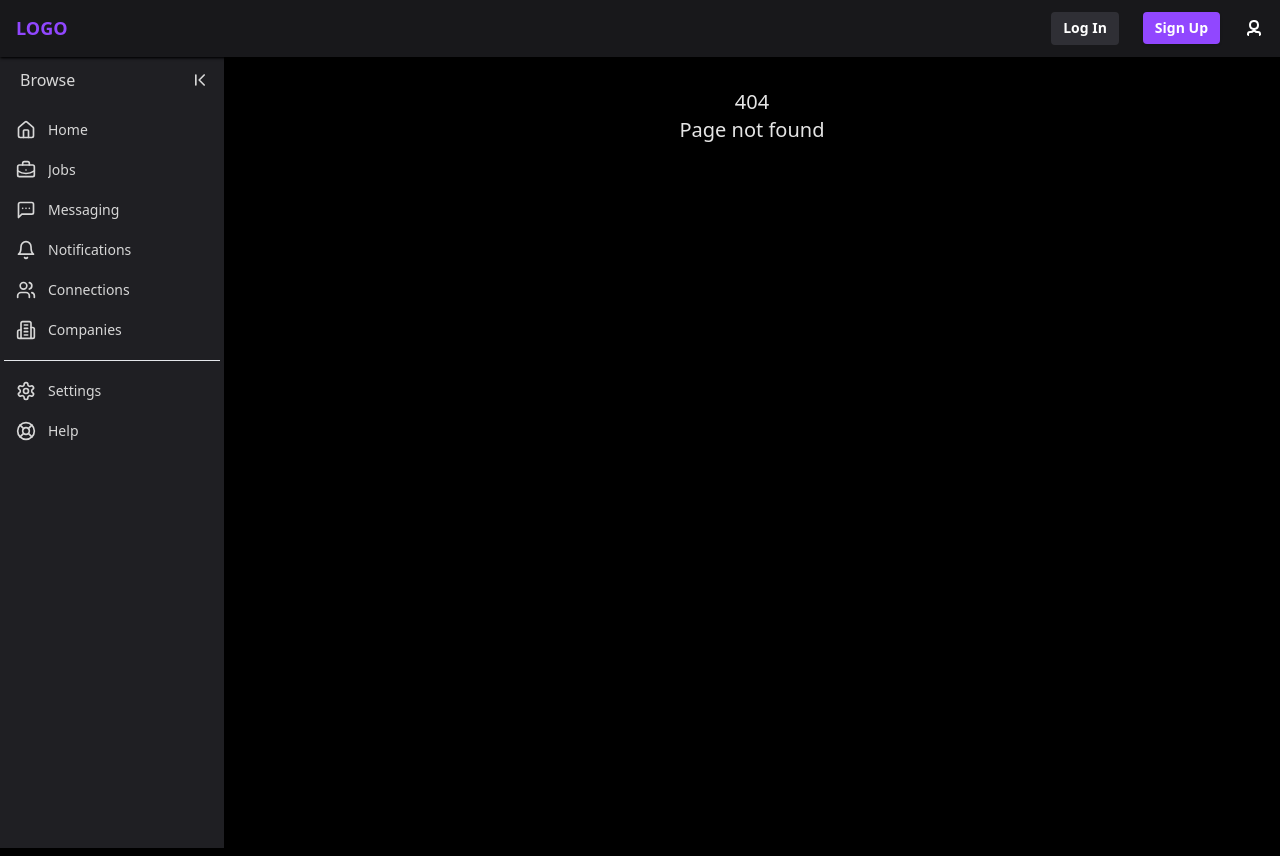
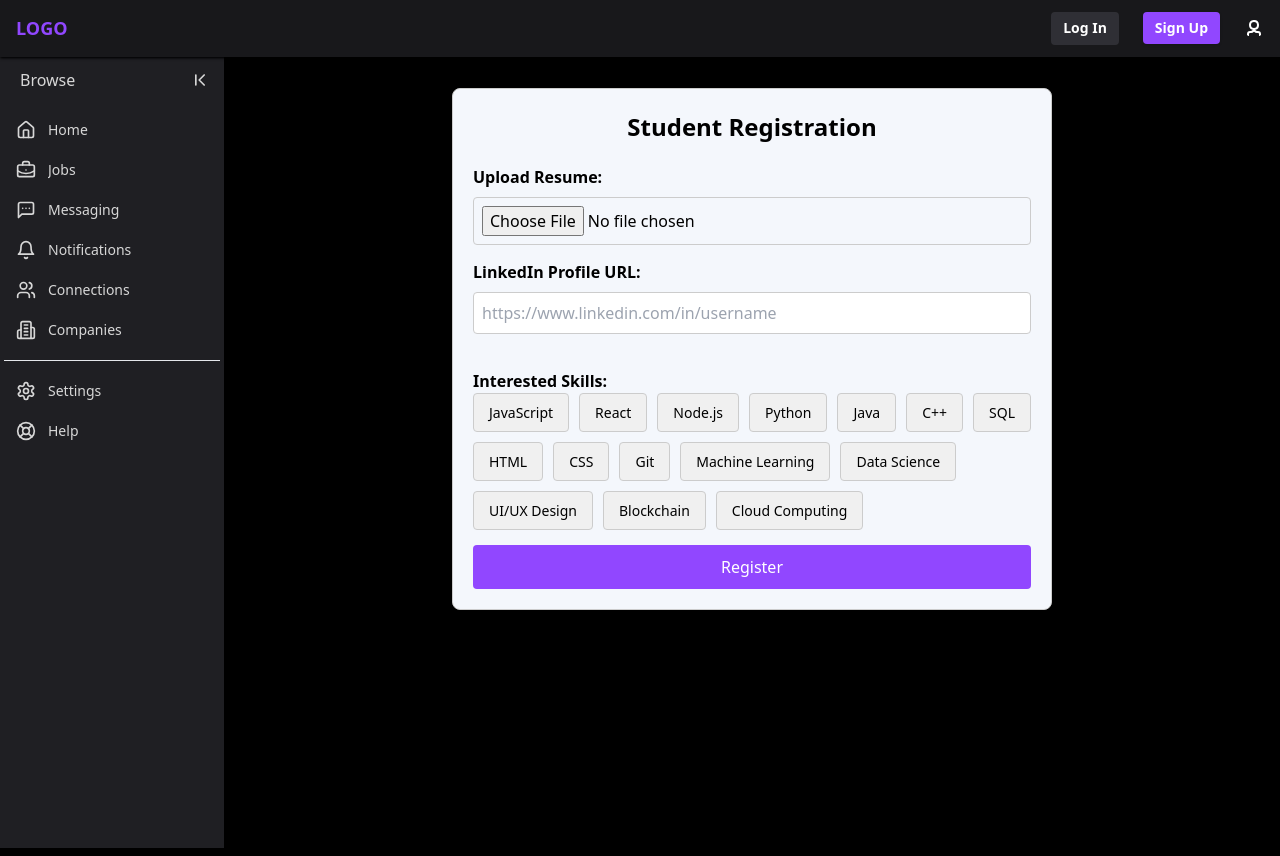
Before and after one commit to sujnankumar/hack-night, a React (Vite) app: page /signup/student in a window 1280 px wide. Before the commit this address had no page. Built offline with nearby package versions, Linux system fonts and the light colour scheme.

Commit message:
added student reg form

```diff
--- a/src/App.css
+++ b/src/App.css
@@ -1,4 +1,11 @@
+:root {
+  --purple: rgb(145, 71, 255);
+  --darkPurple: rgb(104, 31, 212);
+  --lightPurple: rgb(170, 116, 251);
+  --lightBlack: #0d0d0f;
+}
+
 body {
-    background-color: black;
-    color: rgb(229, 229, 229);
+  background-color: black;
+  color: rgb(229, 229, 229);
 }
--- a/src/components/Auth/AluminiSignup.jsx
+++ /dev/null
@@ -1 +0,0 @@
-alumini
--- /dev/null
+++ b/src/components/Auth/AlumniSignup.jsx
@@ -0,0 +1,6 @@
+const AlumniSignup = () => {
+  return (
+    <div>AlumniSignup</div>
+  )
+}
+export default AlumniSignup
--- a/src/components/Auth/CollegeSignup.jsx
+++ b/src/components/Auth/CollegeSignup.jsx
@@ -0,0 +1,6 @@
+const CollegeSignup = () => {
+  return (
+    <div>CollegeSignup</div>
+  )
+}
+export default CollegeSignup
--- a/src/components/Auth/Signup.jsx
+++ b/src/components/Auth/Signup.jsx
@@ -1,19 +1,23 @@
-import React, { useState } from 'react';
-import styles from './Signup.module.css'; // Import the CSS Module file
+import React, { useState } from "react";
+import { useNavigate } from "react-router-dom";
+import styles from "./Signup.module.css"; // Import the CSS Module file
 
 // Sample options for the role select box
-const roleOptions = ['Student', 'College', 'Alumni'];
+const roleOptions = ["Student", "College", "Alumni"];
 
 const Signup = () => {
+  const navigate = useNavigate();
+
   const [formData, setFormData] = useState({
-    username: '',
-    name: '',
-    phone: '',
-    email: '',
-    role: 'User', // default role
+    username: "",
+    name: "",
+    phone: "",
+    email: "",
+    role: "User", // default role
+    collegeName: "", // new college name field
   });
 
-  const [error, setError] = useState('');
+  const [error, setError] = useState("");
 
   const handleChange = (e) => {
     const { name, value } = e.target;
@@ -27,32 +31,48 @@ const Signup = () => {
     e.preventDefault();
 
     // Simple validation
-    if (!formData.username || !formData.name || !formData.phone || !formData.email) {
-      setError('All fields are required');
+    if (
+      !formData.username ||
+      !formData.name ||
+      !formData.phone ||
+      !formData.email
+    ) {
+      setError("All fields are required");
       return;
     }
 
     if (!/^[\w.-]+@[a-zA-Z0-9.-]+\.[a-zA-Z]{2,6}$/.test(formData.email)) {
-      setError('Please enter a valid email address');
+      setError("Please enter a valid email address");
       return;
     }
 
     if (!/^\d{10}$/.test(formData.phone)) {
-      setError('Please enter a valid 10-digit phone number');
+      setError("Please enter a valid 10-digit phone number");
       return;
     }
 
     // Reset error and simulate a successful form submission
-    setError('');
-    console.log('Form data submitted:', formData);
-    alert('Sign-up successful!');
+    setError("");
+    console.log("Form data submitted:", formData);
+    alert("Sign-up successful!");
+
+    // Navigate based on the role
+    if (formData.role === "Student") {
+      navigate("/signup/student");
+    } else if (formData.role === "College") {
+      navigate("/signup/college");
+    } else if (formData.role === "Alumni") {
+      navigate("/signup/alumni");
+    }
+
     // Reset form after successful submission
     setFormData({
-      username: '',
-      name: '',
-      phone: '',
-      email: '',
-      role: 'User',
+      username: "",
+      name: "",
+      phone: "",
+      email: "",
+      role: "User",
+      collegeName: "", // Reset college name as well
     });
   };
 
@@ -62,7 +82,9 @@ const Signup = () => {
       {error && <p className={styles.error}>{error}</p>}
       <form className={styles.form} onSubmit={handleSubmit}>
         <div className={styles.formGroup}>
-          <label className={styles.label} htmlFor="username">Username:</label>
+          <label className={styles.label} htmlFor="username">
+            Username:
+          </label>
           <input
             className={styles.input}
             type="text"
@@ -75,7 +97,9 @@ const Signup = () => {
         </div>
 
         <div className={styles.formGroup}>
-          <label className={styles.label} htmlFor="name">Full Name:</label>
+          <label className={styles.label} htmlFor="name">
+            Full Name:
+          </label>
           <input
             className={styles.input}
             type="text"
@@ -88,7 +112,9 @@ const Signup = () => {
         </div>
 
         <div className={styles.formGroup}>
-          <label className={styles.label} htmlFor="phone">Phone Number:</label>
+          <label className={styles.label} htmlFor="phone">
+            Phone Number:
+          </label>
           <input
             className={styles.input}
             type="text"
@@ -102,7 +128,9 @@ const Signup = () => {
         </div>
 
         <div className={styles.formGroup}>
-          <label className={styles.label} htmlFor="email">Email Address:</label>
+          <label className={styles.label} htmlFor="email">
+            Email Address:
+          </label>
           <input
             className={styles.input}
             type="email"
@@ -114,8 +142,26 @@ const Signup = () => {
           />
         </div>
 
+        {/* College Name input field - Always shown */}
         <div className={styles.formGroup}>
-          <label className={styles.label} htmlFor="role">Role:</label>
+          <label className={styles.label} htmlFor="collegeName">
+            College Name:
+          </label>
+          <input
+            className={styles.input}
+            type="text"
+            id="collegeName"
+            name="collegeName"
+            value={formData.collegeName}
+            onChange={handleChange}
+            required
+          />
+        </div>
+
+        <div className={styles.formGroup}>
+          <label className={styles.label} htmlFor="role">
+            Role:
+          </label>
           <select
             className={styles.select}
             id="role"
@@ -132,7 +178,9 @@ const Signup = () => {
           </select>
         </div>
 
-        <button className={styles.button} type="submit">Sign Up</button>
+        <button className={styles.button} type="submit">
+          Sign Up
+        </button>
       </form>
     </div>
   );
--- a/src/components/Auth/Signup.module.css
+++ b/src/components/Auth/Signup.module.css
@@ -61,7 +61,7 @@
 .button {
   width: 100%;
   padding: 10px;
-  background-color: rgb(145,71,255);
+  background-color: var(--purple);
   color: white;
   border: none;
   border-radius: 4px;
@@ -70,5 +70,5 @@
 }
 
 .button:hover {
-  background-color: rgb(104, 31, 212);
+  background-color: var(--darkPurple);
 }
--- /dev/null
+++ b/src/components/Auth/StudentSignup.jsx
@@ -0,0 +1,158 @@
+import React, { useState } from "react";
+import styles from "./StudentSignup.module.css"; // Assuming you have a CSS module for styling
+
+const skillsOptions = [
+  "JavaScript",
+  "React",
+  "Node.js",
+  "Python",
+  "Java",
+  "C++",
+  "SQL",
+  "HTML",
+  "CSS",
+  "Git",
+  "Machine Learning",
+  "Data Science",
+  "UI/UX Design",
+  "Blockchain",
+  "Cloud Computing",
+];
+
+const StudentSignup = () => {
+  const [formData, setFormData] = useState({
+    resume: null,
+    linkedin: "",
+    selectedSkills: [],
+  });
+
+  const [error, setError] = useState("");
+  const [success, setSuccess] = useState("");
+
+  const handleFileChange = (e) => {
+    setFormData({
+      ...formData,
+      resume: e.target.files[0],
+    });
+  };
+
+  const handleLinkedInChange = (e) => {
+    setFormData({
+      ...formData,
+      linkedin: e.target.value,
+    });
+  };
+
+  const handleSkillToggle = (skill) => {
+    setFormData((prevData) => {
+      const newSkills = prevData.selectedSkills.includes(skill)
+        ? prevData.selectedSkills.filter((s) => s !== skill)
+        : [...prevData.selectedSkills, skill];
+
+      return { ...prevData, selectedSkills: newSkills };
+    });
+  };
+
+  const handleSubmit = (e) => {
+    e.preventDefault();
+
+    // Simple validation
+    if (!formData.resume) {
+      setError("Resume is required");
+      return;
+    }
+
+    if (!formData.linkedin) {
+      setError("LinkedIn profile URL is required");
+      return;
+    }
+
+    if (
+      !/^https?:\/\/(?:www\.)?linkedin\.com\/in\/[a-zA-Z0-9-]+(?:\/|$)/.test(
+        formData.linkedin
+      )
+    ) {
+      setError("Please enter a valid LinkedIn URL");
+      return;
+    }
+
+    // Successful form submission
+    setError("");
+    setSuccess("Registration successful!");
+    console.log("Form data submitted:", formData);
+
+    // Reset form
+    setFormData({
+      resume: null,
+      linkedin: "",
+      selectedSkills: [],
+    });
+  };
+
+  return (
+    <div className={styles.registrationForm}>
+      <h2 className={styles.heading}>Student Registration</h2>
+      {error && <p className={styles.error}>{error}</p>}
+      {success && <p className={styles.success}>{success}</p>}
+
+      <form onSubmit={handleSubmit} className={styles.form}>
+        {/* Resume Upload */}
+        <div className={styles.formGroup}>
+          <label className={styles.label} htmlFor="resume">
+            Upload Resume:
+          </label>
+          <input
+            type="file"
+            id="resume"
+            name="resume"
+            onChange={handleFileChange}
+            required
+            className={styles.input}
+          />
+        </div>
+
+        {/* LinkedIn Profile URL */}
+        <div className={styles.formGroup}>
+          <label className={styles.label} htmlFor="linkedin">
+            LinkedIn Profile URL:
+          </label>
+          <input
+            type="url"
+            id="linkedin"
+            name="linkedin"
+            value={formData.linkedin}
+            onChange={handleLinkedInChange}
+            required
+            placeholder="https://www.linkedin.com/in/username"
+            className={styles.input}
+          />
+        </div>
+
+        {/* Interested Skills (Buttons) */}
+        <div className={styles.skillsSection}>
+          <label className={styles.label}>Interested Skills:</label>
+          <div className={styles.skillsButtons}>
+            {skillsOptions.map((skill) => (
+              <button
+                key={skill}
+                type="button"
+                onClick={() => handleSkillToggle(skill)}
+                className={`${styles.skillButton} ${
+                  formData.selectedSkills.includes(skill) ? styles.selected : ""
+                }`}
+              >
+                {skill}
+              </button>
+            ))}
+          </div>
+        </div>
+
+        <button type="submit" className={styles.submitButton}>
+          Register
+        </button>
+      </form>
+    </div>
+  );
+};
+
+export default StudentSignup;
--- /dev/null
+++ b/src/components/Auth/StudentSignup.module.css
@@ -0,0 +1,97 @@
+/* StudentRegistration.module.css */
+
+.registrationForm {
+  max-width: 600px;
+  margin: 0 auto;
+  padding: 20px;
+  background-color: #f4f7fc;
+  border-radius: 8px;
+  border: 1px solid #ccc;
+  color: black;
+}
+
+.heading {
+  text-align: center;
+  margin-bottom: 20px;
+  font-size: 24px;
+  font-weight: bold;
+}
+
+.error {
+  color: red;
+  font-size: 14px;
+  margin-bottom: 10px;
+}
+
+.success {
+  color: green;
+  font-size: 14px;
+  margin-bottom: 10px;
+}
+
+.form {
+  display: flex;
+  flex-direction: column;
+  gap: 15px;
+}
+
+.formGroup {
+  display: flex;
+  flex-direction: column;
+}
+
+.label {
+  font-weight: bold;
+  margin-bottom: 8px;
+}
+
+.input {
+  padding: 8px;
+  border: 1px solid #ccc;
+  border-radius: 4px;
+  font-size: 16px;
+}
+
+.skillsSection {
+  margin-top: 20px;
+}
+
+.skillsButtons {
+  display: flex;
+  flex-wrap: wrap;
+  gap: 10px;
+}
+
+.skillButton {
+  padding: 8px 15px;
+  background-color: #f0f0f0;
+  border: 1px solid #ccc;
+  border-radius: 4px;
+  font-size: 14px;
+  cursor: pointer;
+  transition: background-color 0.2s;
+}
+
+.skillButton:hover {
+  background-color: #ddd;
+}
+
+.selected {
+  background-color: var(--purple);
+  color: white;
+}
+
+.submitButton {
+  padding: 10px;
+  background-color: var(--purple);
+  color: white;
+  border: none;
+  border-radius: 4px;
+  font-size: 16px;
+  cursor: pointer;
+  transition: background-color 0.3s;
+}
+
+.submitButton:hover {
+  background-color: var(--darkPurple);
+}
```
Also changed, not shown: src/App.jsx (+15 -0 lines), src/components/Auth/UserSignup.jsx (deleted).
